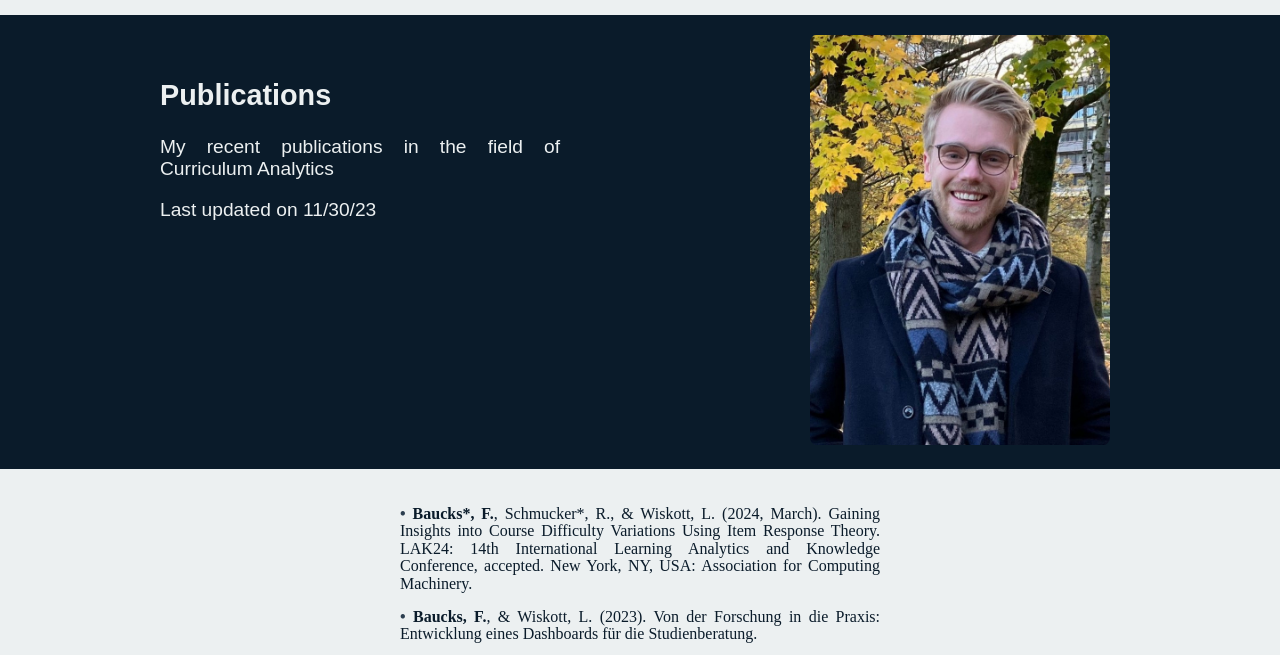
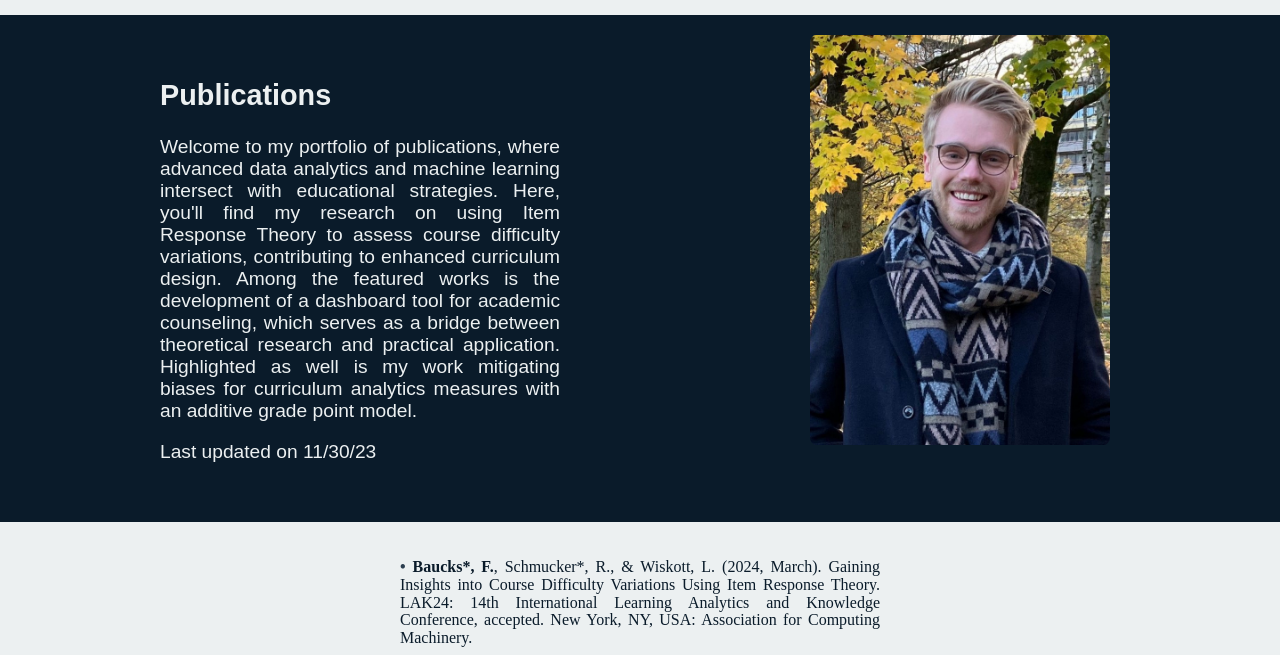
Before and after one commit to FrederikBaucks/frederikbaucks.github.io, a plain HTML site: page publications.html in a window 1280 px wide. Shown: the part 85-740 px from the top of the page. Drawn offline with Linux system fonts and the light colour scheme.

Commit message:
Update publications.html

```diff
--- a/publications.html
+++ b/publications.html
@@ -20,7 +20,15 @@
 
     <div class="main-content">
         <h2>Publications</h2>
-        <p>My recent publications in the field of Curriculum Analytics</p>
+        <p>
+
+            Welcome to my portfolio of publications, where advanced data analytics and machine learning
+            intersect with educational strategies. Here, you'll find my research on using Item Response
+            Theory to assess course difficulty variations, contributing to enhanced curriculum design.
+            Among the featured works is the development of a dashboard tool for academic counseling, which
+             serves as a bridge between theoretical research and practical application. Highlighted as well
+             is my work mitigating biases for curriculum analytics measures with an additive grade point model.
+        </p>
         <!-- insert the current date -->
 
         <p>Last updated on 11/30/23</p>
```
